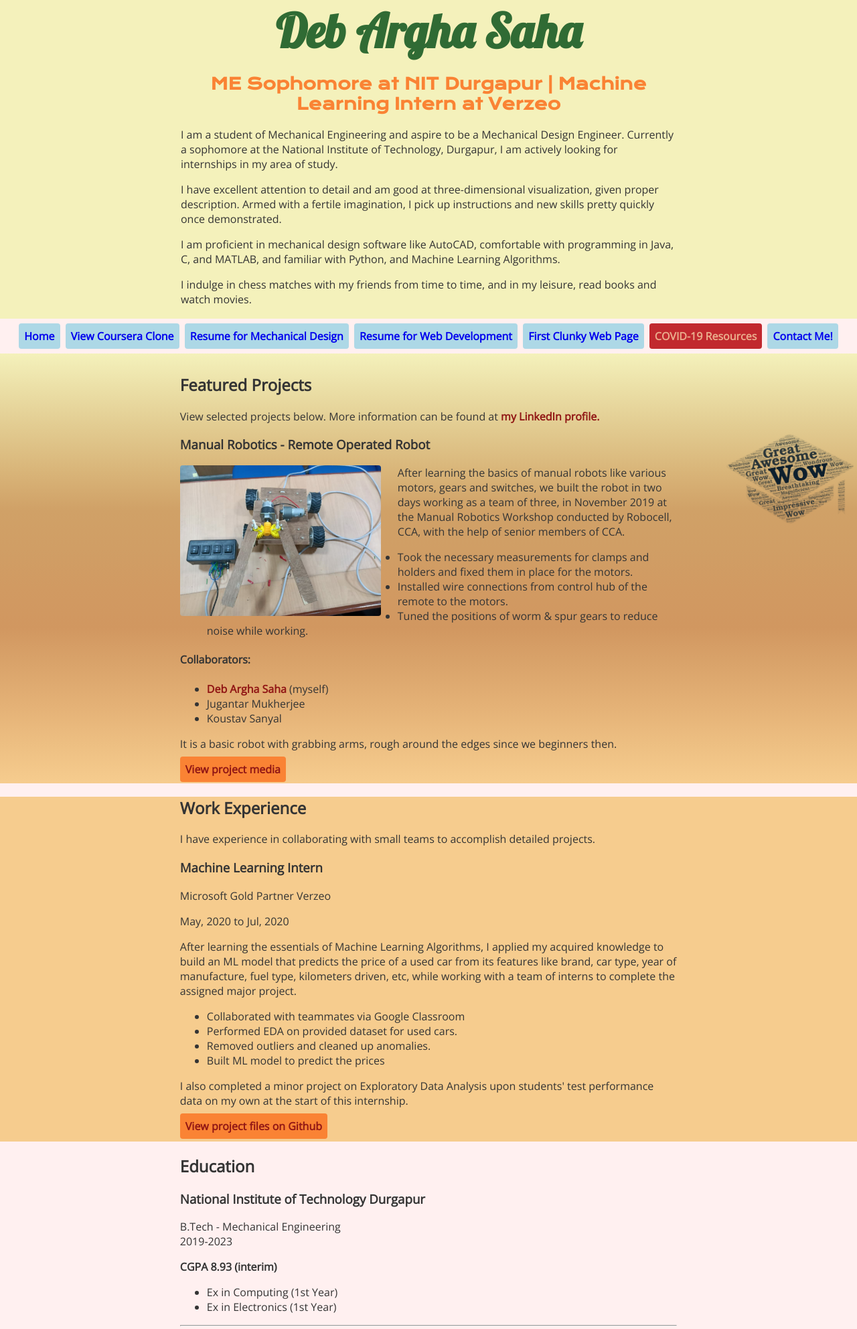
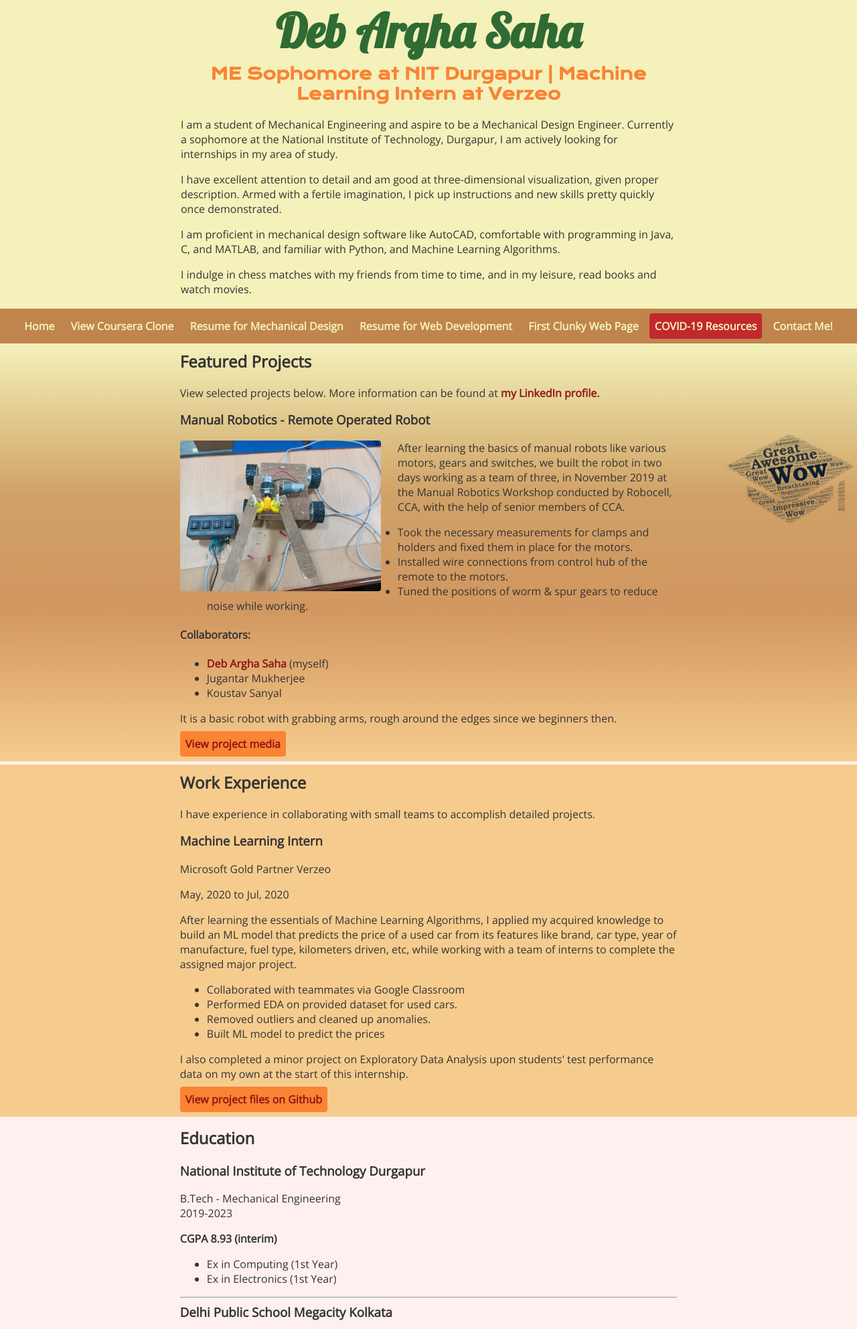
Before and after one commit to debarghano1/debarghano1.github.io, a PHP site: page / in a window 1280 px wide. Shown: the top 1985 px of the page at 67% size. Run offline with PHP 8.4, Linux system fonts and the light colour scheme.

Commit message:
Add files via upload

```diff
--- a/css/resume-styles.css
+++ b/css/resume-styles.css
@@ -18,6 +18,9 @@ a:link {
 a:visited {
 	/*text-decoration: none;*/	/*inherit from a:link*/
 	color: purple;
+}
+h2, h3{
+	margin-top: 5px;
 }
 .button{
 	padding: 8px;
@@ -42,7 +45,8 @@ a:visited {
 }
 @media only screen and (max-width: 450px){
 	#swag{
-		/*hiding the wow swag icon in case of small screens*/
+		/*moving the wow swag icon in case of small screens*/
+		/*background:  linear-gradient();*/
 		position: static;
 		width: 100%;
 	}
@@ -70,8 +74,11 @@ header#intro{
 /*Navigation
 -----------------------------------*/
 nav:not(.secondary) {
-	margin: 5px auto;
+	margin: 0px auto;
+	padding: 5px 0;
+	background: rgba(182, 115, 48, .85);
 	text-align: center;
+	/*Sticky Navigation*/
 	position: static;
 	position: sticky;
 	top: 0;
@@ -85,26 +92,25 @@ nav:not(.secondary) {
 nav .button{
 	display: inline-block;
 	margin: 2px 2px;
-	background: #add8e6;
+	color: #F4F1BB;
 }
 nav .button#covid-19{
 	/*to be removed once the crisis is over*/
-	color: #EAAC8B;
 	background: #C1292E;
 }
 nav .button:hover{
-	background: #d4ebf2;
+	background: rgba(152, 85, 18, .70);
 }
 nav .button#covid-19:hover{
 	/*to be removed once the crisis is over*/
-	background: rgba(193, 41, 46, .80);
+	background: rgba(193, 41, 46, .70);
 }
 /*Featured Projects
 -----------------------------------*/
 #projects{
 	background: #D19760;
 	background-image: linear-gradient(to bottom, #f4f1bb, #eadda4, #e1c98e, #d9b579, #d0a167, #d09e65, #d19a62, #d19760, #daa46b, #e4b176, #edbf82, #f6cc8e);
-	padding: 10px 0;
+	padding: 5px 0 15px;
 	margin: 0 auto;
 }
 #projects img{
@@ -137,45 +143,57 @@ nav .button#covid-19:hover{
 -----------------------------------*/
 #work-experience{
 	background: #F6CC8E;
-	padding-bottom: 12px;
+	padding: 5px 0 15px;
+	margin: 5px 0;
 }
 #work-experience .button{
 	color: #911715ff;
 	background: #FA8334;
 }
 #work-experience .button:hover {
-	text-decoration: none;
+	/*text-decoration: none;*/	/*global style*/
 	background: #F4F1BB;
 }
 
 /*Education
 -----------------------------------*/
+#education{
+	padding: 5px 0;
+	margin: 5px 0;
+}
 #education .grades{
 	font-weight: bold;
 }
-/*wasn't liking outline thing*/
+/*wasn't liking the outline thing*/
 /*#education a:hover{
 	outline: 2px solid;
 	outline-style: ;
 }*/
+
 /*Certifications
 -----------------------------------*/
 #certifications {
 	background: #68d67aff;
-	padding-bottom: 8px;
+	padding: 5px 0;
+	margin: 5px 0;
 	overflow: hidden;
 }
 #certifications .certificate{
 	display: inline-block;
+	position: relative;
 	width: 48%;
 	min-width: 260px;
-	height: 200px;
+	height: 215px;
+	box-shadow: 0 4px 8px 0 rgba(0, 0, 0, 0.2);
 	float: left;
 	margin: 5px 1%;
 }
 #certifications .button{
 	color:  #fffdd0;
 	background: #0d1f2d;
+	position: absolute;
+	left: 5px;
+	bottom: 5px;
 }
 #certifications .button:hover, #certifications .button:focus {
 	color:  #0d1f2d;
@@ -187,6 +205,8 @@ nav .button#covid-19:hover{
 -----------------------------------*/
 #Skills{
 	clear: both;
+	padding: 5px 0;
+	margin: 5px 0;
 }
 .column{
 	display: inline-block;
@@ -203,7 +223,8 @@ nav .button#covid-19:hover{
 	background: #68D67A;
 	background: linear-gradient(#68D67A 40%, #5FB7BF 100%);
 	overflow: hidden;
-	padding: 5px;
+	padding: 5px 0;
+	margin: 5px 0;
 }
 #hobbies h2{
 	margin-top: 5px;
@@ -213,6 +234,8 @@ nav .button#covid-19:hover{
 footer#contact{
 	clear: both;
 	background: #5FB7BF;
+	padding: 5px 0;
+	margin: 5px 0;
 }
 footer#contact a:hover {
 	/*text-decoration: none;*/	/*global style*/
```
